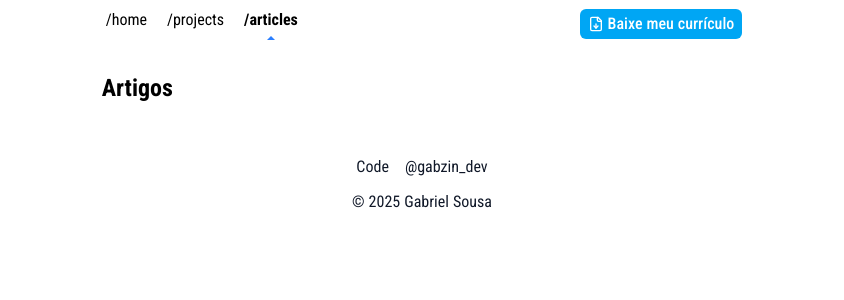
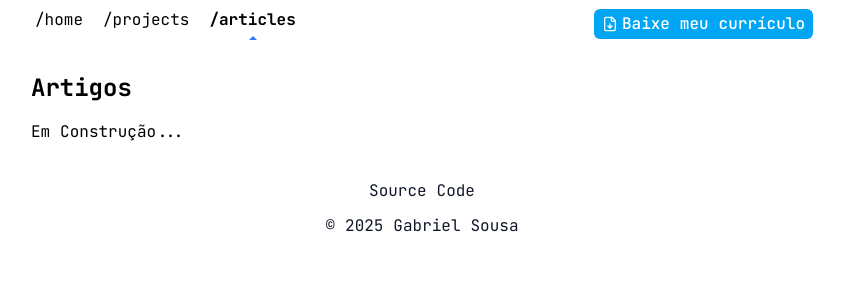
Before and after one commit to gsousa12/portfolio, a React (Vite) app: page /articles in a window 1280 px wide. Shown: the top 300 px of the page, without its empty margins (218-1062 px from the left). Built offline with nearby package versions, Linux system fonts and the light colour scheme.

Commit message:
Update styles, revise CV content, and modify routing in the application.

```diff
--- a/index.html
+++ b/index.html
@@ -6,7 +6,7 @@
     <link rel="preconnect" href="https://fonts.googleapis.com" />
     <link rel="preconnect" href="https://fonts.gstatic.com" crossorigin />
     <link
-      href="https://fonts.googleapis.com/css2?family=Nunito:ital,wght@0,200..1000;1,200..1000&family=Oswald:wght@200..700&family=Roboto+Condensed:ital,wght@0,100..900;1,100..900&family=Titillium+Web:ital,wght@0,200;0,300;0,400;0,600;0,700;0,900;1,200;1,300;1,400;1,600;1,700&family=Ubuntu:ital,wght@0,300;0,400;0,500;0,700;1,300;1,400;1,500;1,700&display=swap"
+      href="https://fonts.googleapis.com/css2?family=JetBrains+Mono:ital,wght@0,100..800;1,100..800&display=swap"
       rel="stylesheet"
     />
     <meta name="viewport" content="width=device-width, initial-scale=1.0" />
--- a/src/index.css
+++ b/src/index.css
@@ -6,6 +6,6 @@
     word-spacing: 0.02rem;
   }
   body {
-    font-family: "Roboto Condensed", sans-serif;
+    font-family: "JetBrains Mono", sans-serif;
   }
 }
--- a/src/sections/articles/articles-page/ArticlesPage.tsx
+++ b/src/sections/articles/articles-page/ArticlesPage.tsx
@@ -8,6 +8,7 @@ export const ArticlesPage = () => {
       <div className="flex flex-col">
         <SectionTitle label="Artigos" />
         {/* <ArticlesList /> */}
+        <>Em Construção...</>
       </div>
     </ContentWrapper>
   );
--- a/src/shared/components/app/app-routes/AppRoutes.tsx
+++ b/src/shared/components/app/app-routes/AppRoutes.tsx
@@ -3,7 +3,7 @@ import { NotFoundPage } from "../../not-found-page/NotFoundPage";
 import { HomePage } from "@home/home-page/HomePage";
 import { ArticlesPage } from "@articles/articles-page/ArticlesPage";
 import { ProjectsPage } from "@projects/projects-page/ProjectsPage";
-import { HttpHeadersArticle } from "@/sections/articles/contents/http-headers/HttpHeadersArticle";
+// import { HttpHeadersArticle } from "@/sections/articles/contents/http-headers/HttpHeadersArticle";
 
 export const AppRoutes = () => {
   return (
@@ -14,7 +14,7 @@ export const AppRoutes = () => {
         <Route path="/home" element={<HomePage />} />
         <Route path="/projects" element={<ProjectsPage />} />
         <Route path="/articles" element={<ArticlesPage />} />
-        <Route path="/articles/http-headers" element={<HttpHeadersArticle />} />
+        {/* <Route path="/articles/http-headers" element={<HttpHeadersArticle />} /> */}
       </Routes>
     </main>
   );
--- a/src/shared/components/footer/Footer.tsx
+++ b/src/shared/components/footer/Footer.tsx
@@ -17,17 +17,17 @@ export const Footer = () => {
           rel="noopener noreferrer"
           className="text-gray-900 hover:underline"
         >
-          Code
+          Source Code
         </a>
 
-        <a
+        {/* <a
           href="https://x.com/gabzin_dev"
           target="_blank"
           rel="noopener noreferrer"
           className="text-gray-900 hover:underline"
         >
           @gabzin_dev
-        </a>
+        </a> */}
       </div>
       <span className="text-gray-900 mt-2">© {year} Gabriel Sousa</span>
     </footer>
--- a/src/shared/components/project-card/ProjectCard.tsx
+++ b/src/shared/components/project-card/ProjectCard.tsx
@@ -54,7 +54,7 @@ export const ProjectCard = ({ project }: ProjectCardProps) => {
           src={project.imageUrl}
           alt={project.name}
           className="w-full h-auto object-cover"
-          style={{ width: "620px", height: "324px" }}
+          style={{ width: "780px", height: "324px" }}
         />
       </div>
       <div className="flex">
```
Also changed, not shown: 1 other file (tests, documents, lock files or other folders).
